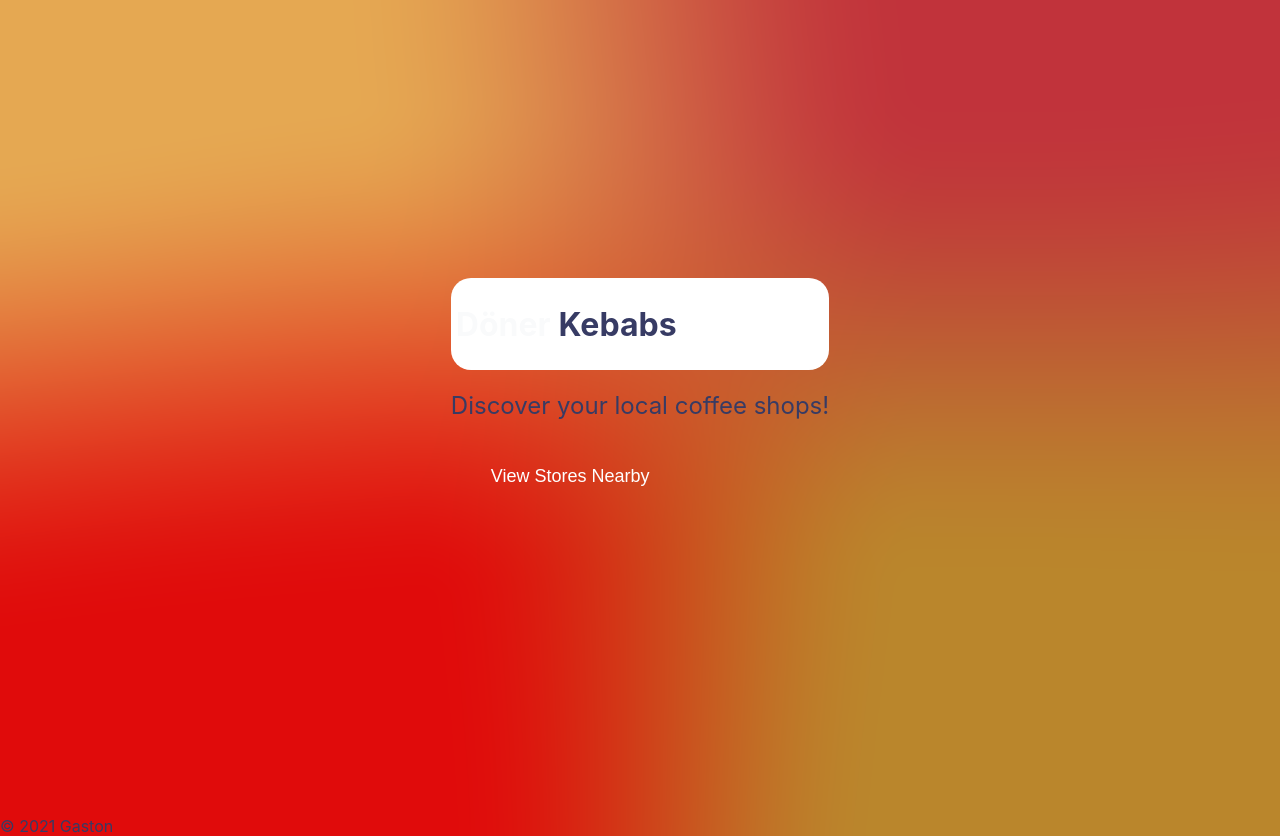
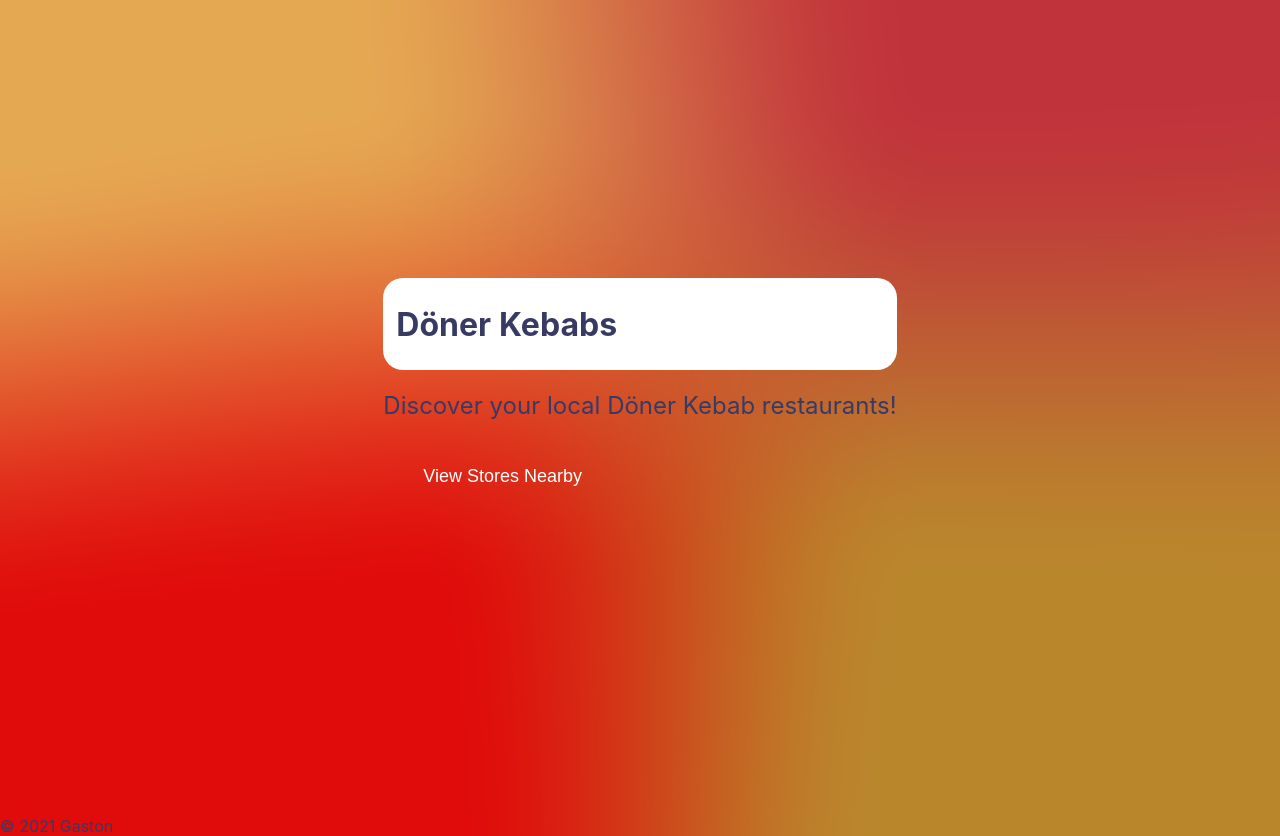
Before and after one commit to gastighost/coffee-shop-test, a Next.js app: page / in a window 1280 px wide. Built offline with nearby package versions, Linux system fonts and the light colour scheme.

Commit message:
add header to index page

```diff
--- a/components/banner.js
+++ b/components/banner.js
@@ -4,11 +4,11 @@ const Banner = (props) => {
   return <div className={styles.container}>
           <div className={styles.textcontainer}>
             <h1>
-              <span className={styles.title1}>Döner</span>
+              <span className={styles.title2}>Döner</span>
               <span className={styles.title2}>Kebabs</span>
             </h1>
           </div>
-          <p className={styles.subTitle}>Discover your local coffee shops!</p>
+          <p className={styles.subTitle}>Discover your local Döner Kebab restaurants!</p>
           <button className={styles.button} onClick={props.handleOnClick}>{props.buttonText}</button>
         </div>
 }
--- a/pages/index.js
+++ b/pages/index.js
@@ -11,7 +11,7 @@ export default function Home() {
   return (
     <div className={styles.container}>
       <Head>
-        <title>Create Next App</title>
+        <title>Döner Restaurants</title>
         <meta name="description" content="Generated by create next app" />
         <link rel="icon" href="/favicon.ico" />
       </Head>
```
